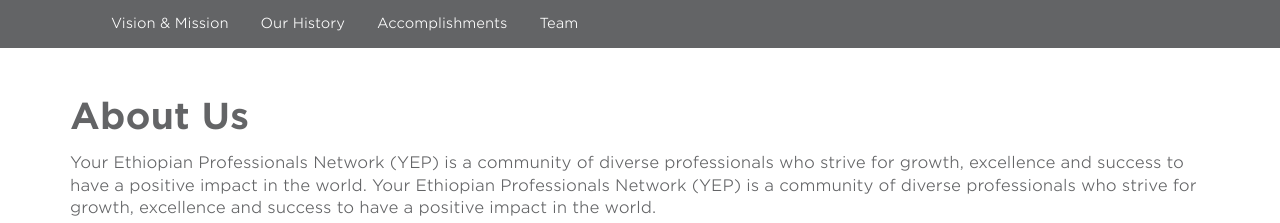
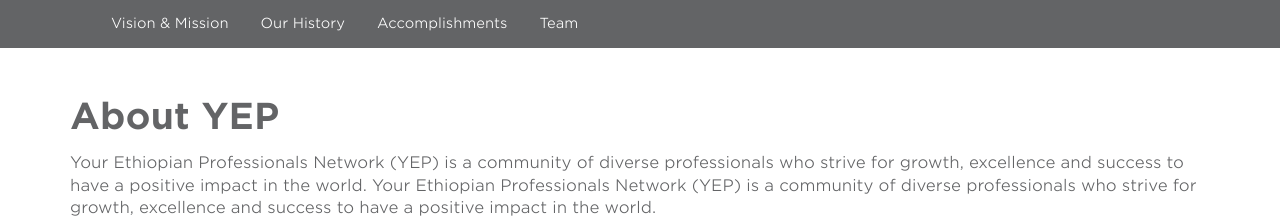
Before and after one commit to YEPNetwork/yepnetwork.github.io, a Jekyll site: the page built from about.html, in a window 1280 px wide and 900 px high, cut to the strip 0-396 px from the top of the window. Shown: the part 170-393 px from the top of the strip. Built offline with Jekyll 4.4.1, drawn with Linux system fonts in a browser that asks for light colours; nearby versions of some CDN libraries.

Commit message:
Update about.html

```diff
--- a/about.html
+++ b/about.html
@@ -19,14 +19,13 @@
     image: assets/images/programs/team_pic.jpg
     path: /about/team
 ---
-
 {% include about-nav.html %}
 <div class="prose bg-white">
   <div class="container pad-by-50">
     <div class="row">
       <div class="col-sm-12">
-        <h1 class="margin-top-0 margin-bottom-2"> About Us </h1>
-         <p style="margin-bottom: 1em">
+        <h1 class="margin-top-0 margin-bottom-2"> About YEP </h1>
+         <p class="intro">
         Your Ethiopian Professionals Network (YEP) is a community of diverse professionals who strive for growth, excellence and success to have a positive impact in the world. Your Ethiopian Professionals Network (YEP) is a community of diverse professionals who strive for growth, excellence and success to have a positive impact in the world.
            </p>
       </div>
```
